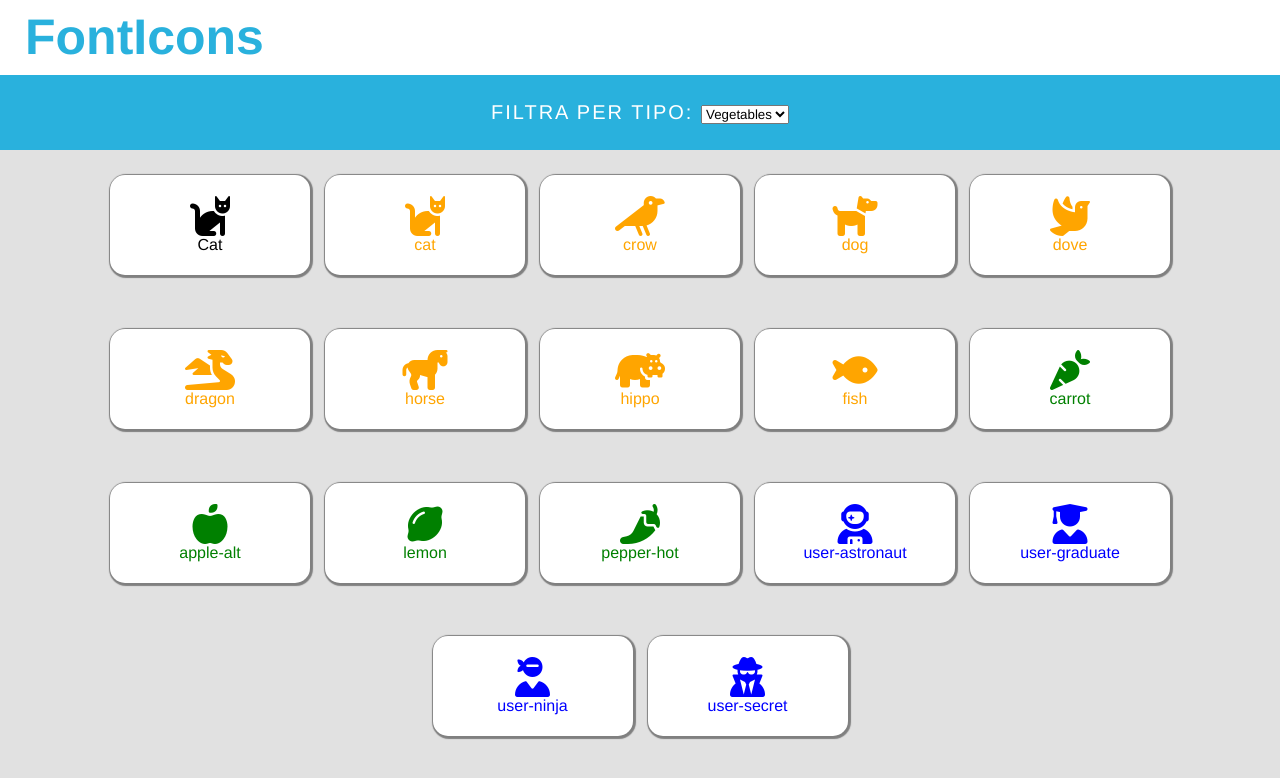
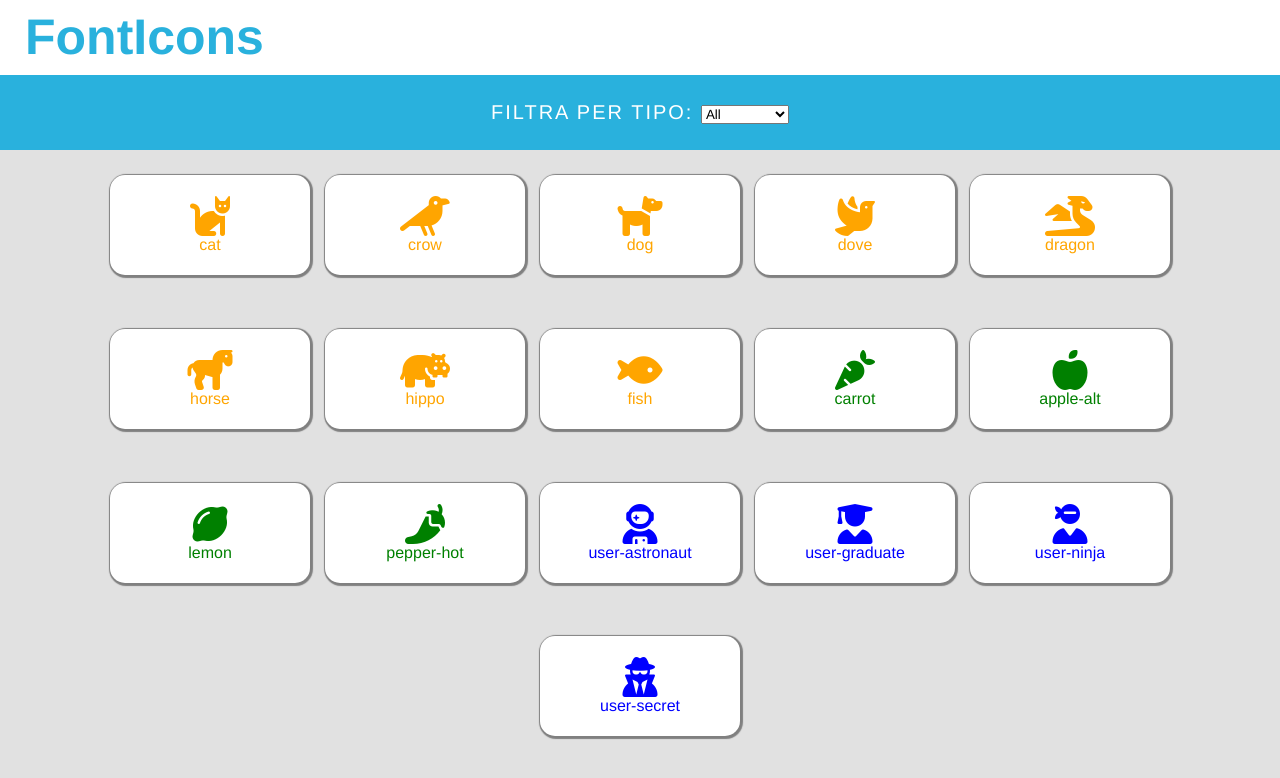
Before and after one commit to AndrewScacchi/js-es6-icons, a plain HTML site: page index.html in a window 1280 px wide. Drawn offline with Linux system fonts and the light colour scheme.

Commit message:
mid-point commit. tested create cycle and inserted into a function. tested functionality on different argument.

```diff
--- a/index.html
+++ b/index.html
@@ -17,19 +17,23 @@
             <div class="type-selection">
                 <label for="type">Filtra per tipo:</label>
                 <select name="type" id="type">
-                    <option value="vegetable">Vegetables</option>
-                    <option value="animal">Animals</option>
-                    <option value="users">Users</option>
+                    <option value="all" id="all">All</option>
+                    <option value="users" id="users">Users</option>
+                    <option value="animal" id="animals">Animals</option>
+                    <option value="vegetable" id="vegetables">Vegetables</option>
                 </select>
             </div>
         </header>
         <!-- here go all the cards -->
         <main class="show">
 
+            <!-- placeholder card -->
+            <!--
             <div class="card">
                 <i class="fa-solid fa-cat"></i>
                 <p>Cat</p>
             </div>
+             -->
         </main>
     </div>
 
--- a/js/script.js
+++ b/js/script.js
@@ -1,6 +1,74 @@
 // script for Exercise
 
 const mainContainer = document.querySelector("main.show");
+
+const animals = [];
+const users = [];
+const vegetables = [];
+
+// selecting all the options
+const selectedAll = document.getElementById("all");
+const selectedUsers = document.getElementById("users");
+const selectedAnimals = document.getElementById("animals");
+const selectedVegetables = document.getElementById("vegetables");
+
+//populating the other arrays
+for (i=0; i<data.length; i++){
+    if(data[i].color == "green"){
+        vegetables.push(data[i]);
+    } else if (data[i].color == "blue"){
+        users.push(data[i]);
+    } else if (data[i].color == "orange"){
+        animals.push(data[i]);
+    }
+
+}
+
+//okay one by one they work
+for (i=0; i<data.length; i++){
+    createCard(i,data);
+}
+/*
+for (i=0; i<users.length; i++){
+    createCard(i,users);
+}
+for (i=0; i<animals.length; i++){
+    createCard(i,animals);
+}
+for (i=0; i<vegetables.length; i++){
+    createCard(i,vegetables);
+}
+*/
+
+
+
+
+
+// Create a card function
+function createCard(iter, array){
+    // create card
+    const divCard = document.createElement("div");
+    divCard.classList.add("card");
+
+    // create i element
+    let cardIcon = document.createElement("i");
+        cardIcon.classList.add("fa-solid");
+        cardIcon.classList.add(`fa-${array[iter].name}`);
+    // create p element
+    let cardName = document.createElement("p");
+        cardName.innerHTML = array[iter].name;
+        divCard.classList.add(array[iter].color);
+
+    // assemble card
+    divCard.append(cardIcon);
+    divCard.append(cardName);
+    mainContainer.append(divCard);
+
+    return divCard;
+}
+
+
+/*
 
 for (i=0; i<data.length; i++){
     // create card
@@ -21,3 +89,12 @@ for (i=0; i<data.length; i++){
     divCard.append(cardName);
     mainContainer.append(divCard);
 }
+*/
+
+
+
+
+
+console.log(users);
+console.log(animals);
+console.log(vegetables);
```
